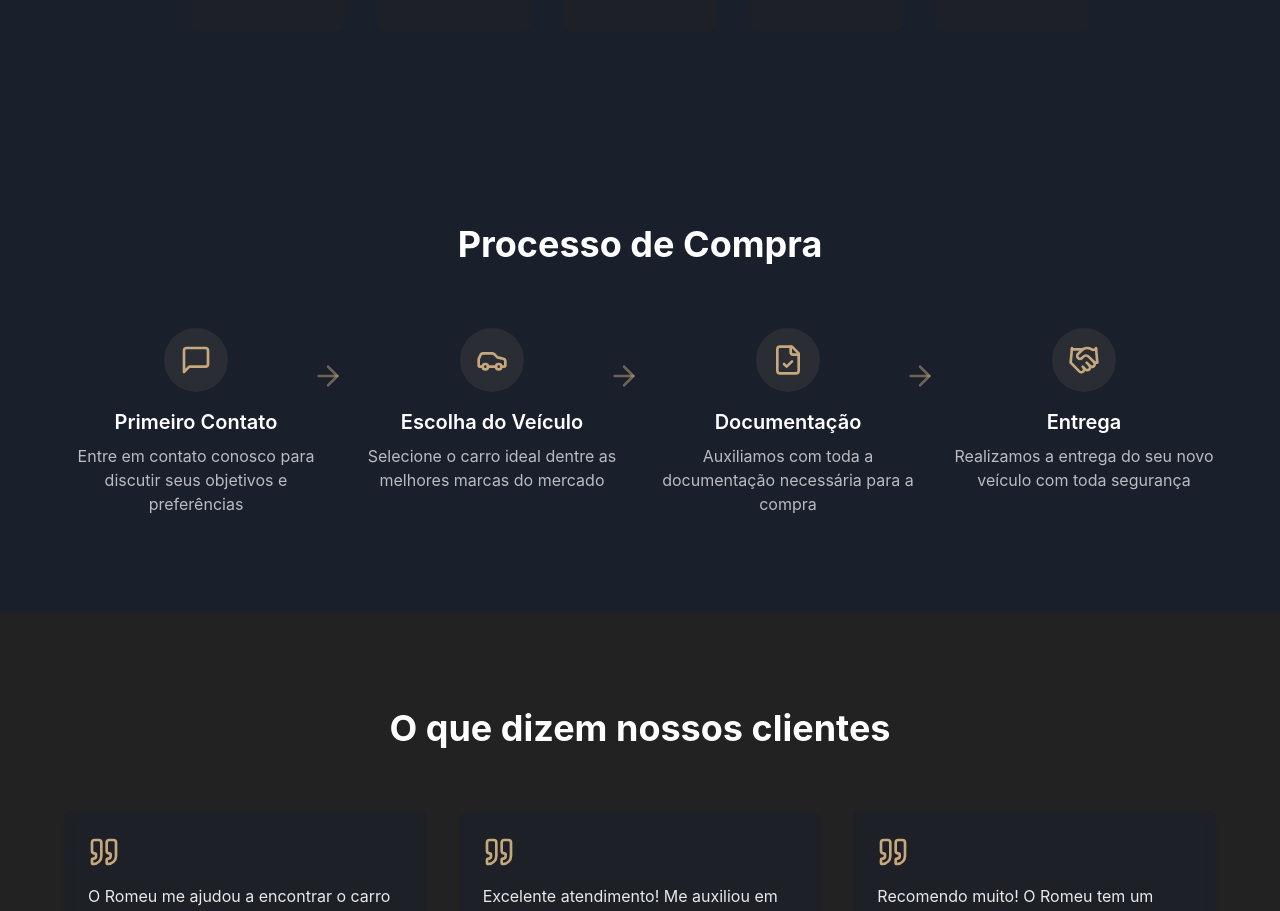
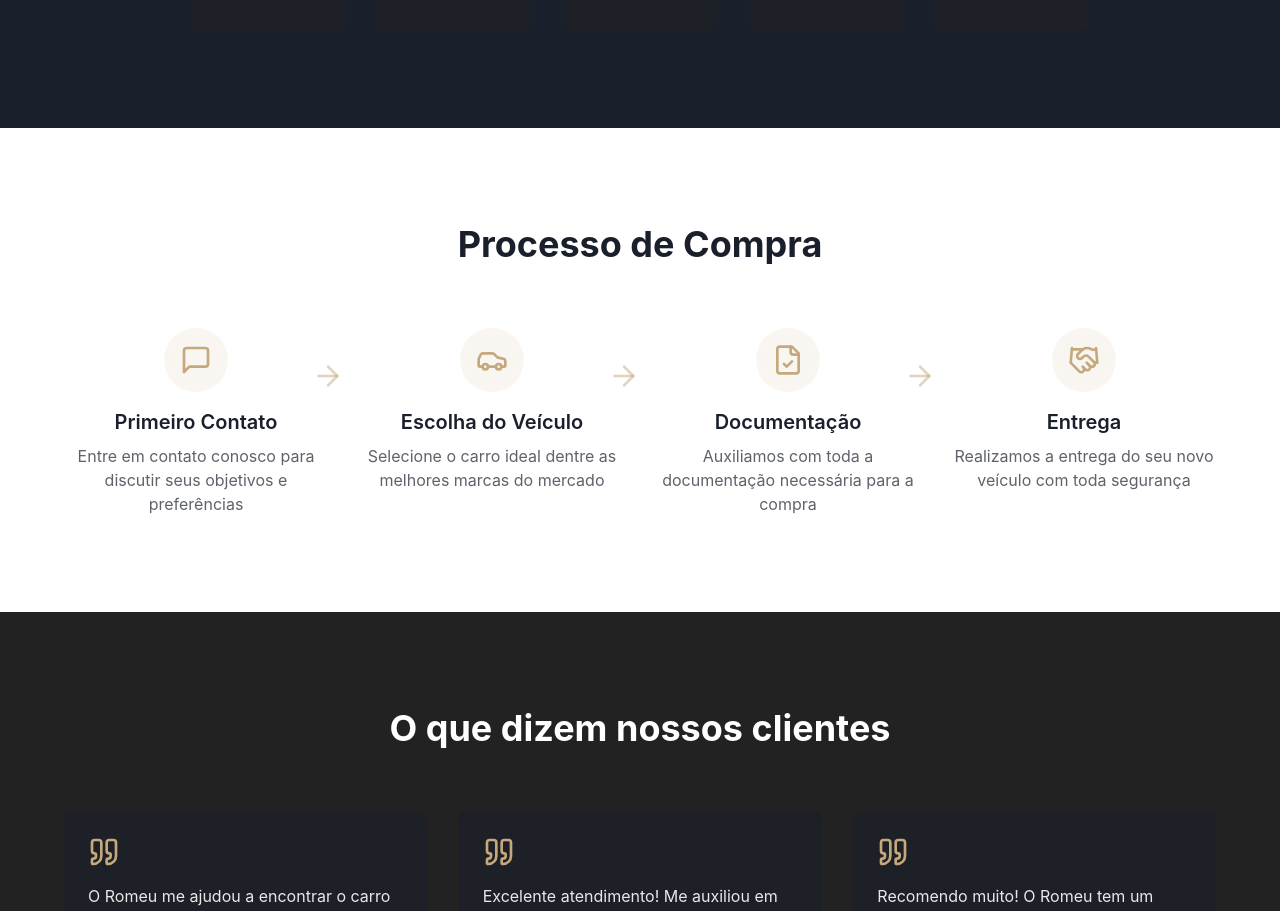
Before and after one commit to caiorodrigo10/romeu-auto-dreams-25, a React (Vite) app: page / in a window 1280 px wide. Shown: the part 1540-2451 px from the top of the page. Built offline with nearby package versions, Linux system fonts and the light colour scheme.

Commit message:
Change Purchase Process Background
Set the background color of the Purchase Process section to white.
[skip gpt_engineer]

```diff
--- a/src/components/PurchaseProcess.tsx
+++ b/src/components/PurchaseProcess.tsx
@@ -25,9 +25,9 @@ const PurchaseProcess = () => {
   ];
 
   return (
-    <section className="py-24 bg-primary">
+    <section className="py-24 bg-white">
       <div className="container mx-auto px-4">
-        <h2 className="text-3xl md:text-4xl font-bold text-white text-center mb-16">
+        <h2 className="text-3xl md:text-4xl font-bold text-primary text-center mb-16">
           Processo de Compra
         </h2>
 
@@ -38,8 +38,8 @@ const PurchaseProcess = () => {
                 <div className="w-16 h-16 bg-accent/10 rounded-full flex items-center justify-center mb-4 group-hover:bg-accent/20 transition-colors">
                   <step.icon className="w-8 h-8 text-accent" />
                 </div>
-                <h3 className="text-xl font-semibold text-white mb-2">{step.title}</h3>
-                <p className="text-white/70">{step.description}</p>
+                <h3 className="text-xl font-semibold text-primary mb-2">{step.title}</h3>
+                <p className="text-primary/70">{step.description}</p>
               </div>
 
               {index < steps.length - 1 && (
```
